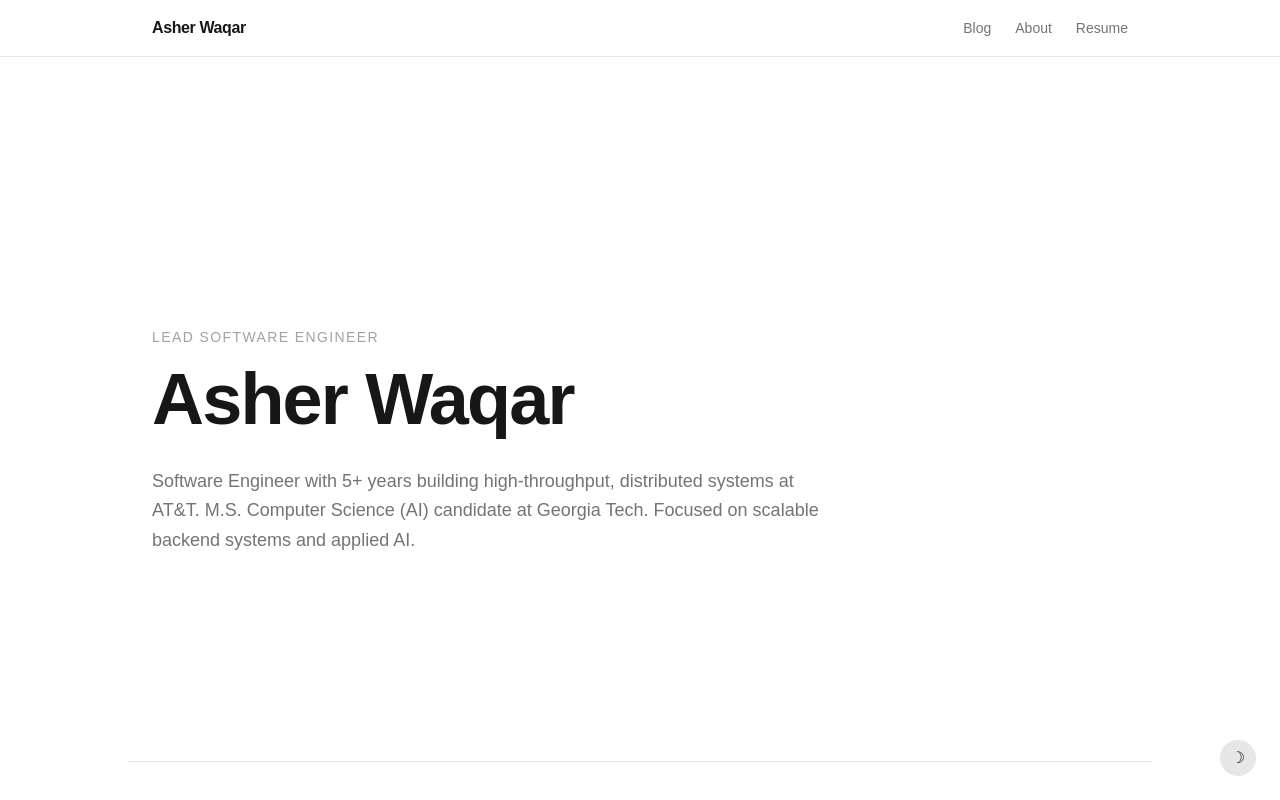
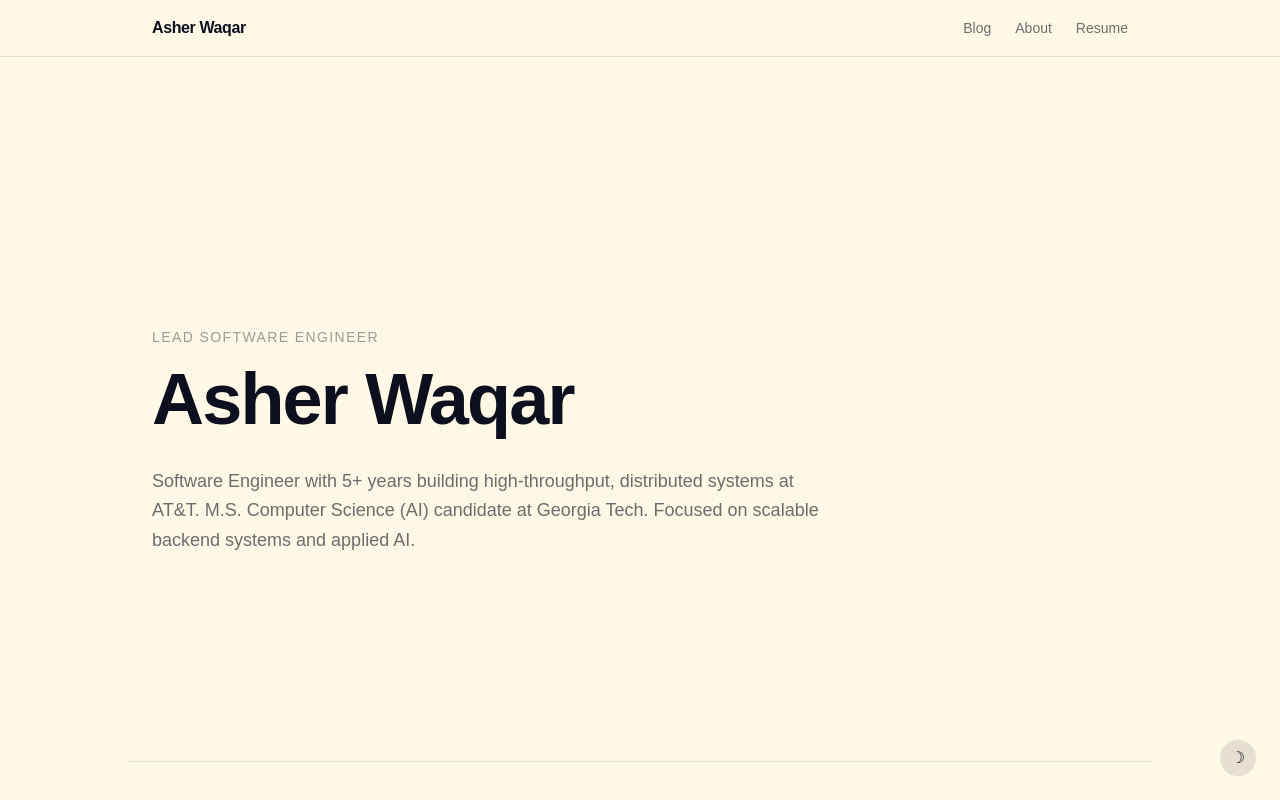
Before and after one commit to awaq96/portfolio, a Next.js app: page / in a window 1280 px wide. Shown: the top 800 px of the page. Built offline with nearby package versions, Linux system fonts and the light colour scheme.

Commit message:
Light mode color scheme change

```diff
--- a/app/globals.css
+++ b/app/globals.css
@@ -1,8 +1,8 @@
 @import "tailwindcss";
 
 :root {
-  --background: #ffffff;
-  --foreground: #171717;
+  --background: #fef9e7;
+  --foreground: #0d0f1e;
 }
 
 @theme {
@@ -26,8 +26,8 @@
 
 /* Declared after the media query so it wins the cascade when user manually picks light */
 .light {
-  --background: #ffffff;
-  --foreground: #171717;
+  --background: #fef9e7;
+  --foreground: #0d0f1e;
 }
 
 body {
--- a/app/layout.tsx
+++ b/app/layout.tsx
@@ -34,8 +34,8 @@ export default function RootLayout({
     >
       <head>
         <meta name="theme-color" media="(prefers-color-scheme: dark)" content="#0d0f1e" />
-        <meta name="theme-color" media="(prefers-color-scheme: light)" content="#ffffff" />
-        <script dangerouslySetInnerHTML={{ __html: `(function(){var t=localStorage.getItem('theme');var d=window.matchMedia('(prefers-color-scheme: dark)').matches;var dark=t==='dark'||(!t);document.documentElement.classList.add(dark?'dark':'light');})();` }} />
+        <meta name="theme-color" media="(prefers-color-scheme: light)" content="#fef9e7" />
+        <script dangerouslySetInnerHTML={{ __html: `(function(){var t=localStorage.getItem('theme');var d=window.matchMedia('(prefers-color-scheme: dark)').matches;var dark=t==='dark'||(!t&&d);document.documentElement.classList.add(dark?'dark':'light');})();` }} />
       </head>
       <body className="min-h-full flex flex-col">
         <Nav />
```
